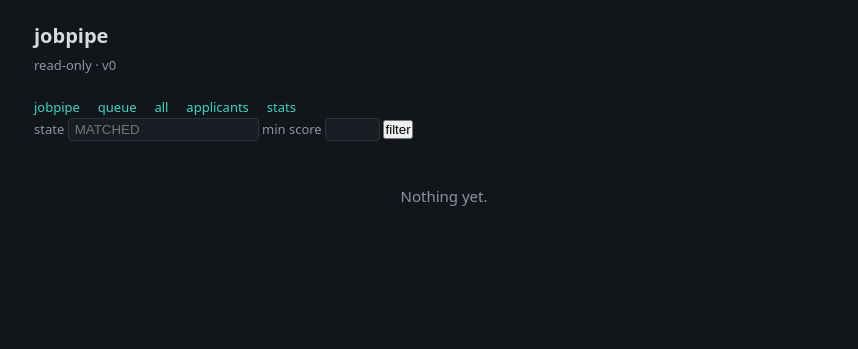
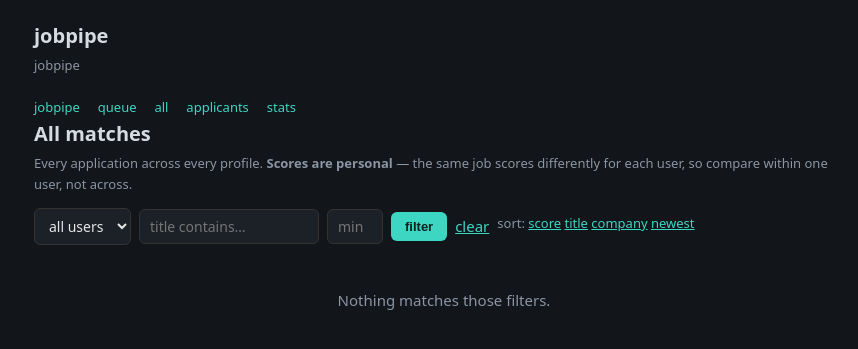
Before and after one commit to thebutygroup/jobpipe, a Django app: template app/jobpipe/dashboard/templates/all.html in a window 1280 px wide. Shown: the top 349 px of the page, without its empty margins (196-1054 px from the left). Run offline with Django 3.2, Linux system fonts and the light colour scheme; the template is opened without the code that fills it, so the values that code supplies are empty.

Commit message:
v0.6.0 sync

```diff
--- a/app/jobpipe/dashboard/templates/all.html
+++ b/app/jobpipe/dashboard/templates/all.html
@@ -1,30 +1,43 @@
 {% extends "base.html" %}
 {% block content %}
-<form class="filter" method="get">
-  state <input name="state" value="{{ state }}" placeholder="MATCHED">
-  min score <input name="min_score" value="{{ min_score }}" size="3">
-  <button>filter</button>
-</form>
-{% if rows %}
-<table>
-<tr><th>when</th><th>company</th><th>title</th><th>location</th><th>score</th><th>state</th><th></th></tr>
-<form method="get" class="meta" style="margin:10px 0">
-  <input name="q" value="{{ q }}" placeholder="filter title, e.g. data engineer"
-         style="background:#1c2128;border:1px solid #333;color:#e6e6e6;padding:5px 8px;border-radius:4px;width:220px">
+<h1>All matches</h1>
+<p class="meta">Every application across every profile. <strong>Scores are personal</strong> —
+the same job scores differently for each user, so compare within one user, not across.</p>
+
+<form method="get" class="bar">
+  <select name="user">
+    <option value="">all users</option>
+    {% for u in users %}<option value="{{ u.user_ref }}" {% if u.user_ref == user %}selected{% endif %}>{{ u.name }}</option>{% endfor %}
+  </select>
+  <input name="q" value="{{ q }}" placeholder="title contains…" style="width:180px">
+  <input name="min_score" value="{{ min_score }}" placeholder="min" style="width:56px" title="minimum score">
   <input type="hidden" name="sort" value="{{ sort }}">
   <button type="submit">filter</button>
-  {% if q %}<a href="?sort={{ sort }}">clear</a>{% endif %}
-  · sort:
-  <a href="?q={{ q|urlencode }}&sort=score"{% if sort == "score" %} style="font-weight:700"{% endif %}>score</a>
-  <a href="?q={{ q|urlencode }}&sort=title"{% if sort == "title" %} style="font-weight:700"{% endif %}>title</a>
-  <a href="?q={{ q|urlencode }}&sort=company"{% if sort == "company" %} style="font-weight:700"{% endif %}>company</a>
-  <a href="?q={{ q|urlencode }}&sort=newest"{% if sort == "newest" %} style="font-weight:700"{% endif %}>newest</a>
+  {% if q or user or min_score %}<a href="/all">clear</a>{% endif %}
+  <span class="meta">sort:
+    <a href="?user={{ user }}&q={{ q|urlencode }}&min_score={{ min_score }}&sort=score" {% if sort == "score" %}class="on"{% endif %}>score</a>
+    <a href="?user={{ user }}&q={{ q|urlencode }}&min_score={{ min_score }}&sort=title" {% if sort == "title" %}class="on"{% endif %}>title</a>
+    <a href="?user={{ user }}&q={{ q|urlencode }}&min_score={{ min_score }}&sort=company" {% if sort == "company" %}class="on"{% endif %}>company</a>
+    <a href="?user={{ user }}&q={{ q|urlencode }}&min_score={{ min_score }}&sort=newest" {% if sort == "newest" %}class="on"{% endif %}>newest</a>
+  </span>
 </form>
-{% for r in rows %}
-<tr><td>{{ r.created_at }}</td><td><a href="https://www.google.com/search?q={{ r.company|urlencode }}" target="_blank" rel="noopener" title="Google this company">{{ r.company }}</a></td><td>{{ r.title }}</td>
-<td>{{ r.location }}</td><td>{{ r.score }}</td><td>{{ r.state }}</td>
-<td><a href="/app/{{ r.id }}">review</a> · <a href="{{ r.apply_url }}" target="_blank" rel="noopener">↗</a></td></tr>
-{% endfor %}
+
+{% if rows %}
+<table class="tbl">
+  <thead><tr><th>date</th><th>company</th><th>title</th><th>salary</th><th>score</th><th>user</th><th></th></tr></thead>
+  <tbody>
+  {% for r in rows %}
+  <tr>
+    <td data-l="date">{{ r.date }}</td>
+    <td data-l="company"><a href="https://www.google.com/search?q={{ r.company|urlencode }}" target="_blank" rel="noopener">{{ r.company }}</a></td>
+    <td data-l="title"><a href="/app/{{ r.id }}" class="plain">{{ r.title }}</a></td>
+    <td data-l="salary">{{ r.salary|default:"—" }}</td>
+    <td data-l="score">{% if r.score != None %}<span class="score s{{ r.score }}">{{ r.score }}</span>{% else %}—{% endif %}</td>
+    <td data-l="user"><a href="/job_matches/{{ r.user_ref }}">{{ r.user_name }}</a></td>
+    <td data-l=""><a href="{{ r.apply_url }}" target="_blank" rel="noopener" title="job listing">↗</a></td>
+  </tr>
+  {% endfor %}
+  </tbody>
 </table>
-{% else %}<div class="empty">Nothing yet.</div>{% endif %}
+{% else %}<div class="empty">Nothing matches those filters.</div>{% endif %}
 {% endblock %}
--- a/app/jobpipe/dashboard/templates/base.html
+++ b/app/jobpipe/dashboard/templates/base.html
@@ -23,6 +23,32 @@ padding:14px 16px;margin-bottom:12px}
 .card h2{font-size:16px}
 .score{font-weight:700;color:var(--det);white-space:nowrap}
 .meta{color:var(--dim);font-size:13px;margin:2px 0 8px}
+input,select,textarea{background:#1c2128;border:1px solid #333;color:var(--fg,#e6e6e6);
+  padding:7px 10px;border-radius:6px;font-size:14px;font-family:inherit}
+input:focus,select:focus,textarea:focus{outline:1px solid var(--det);border-color:var(--det)}
+button{background:var(--det);color:#04241c;border:none;padding:7px 14px;border-radius:6px;
+  font-size:13px;font-weight:600;cursor:pointer}
+button:hover{filter:brightness(1.1)}
+.bar{display:flex;flex-wrap:wrap;gap:8px;align-items:center;margin:14px 0}
+.bar .on{font-weight:700;text-decoration:underline}
+.tbl{width:100%;border-collapse:collapse;font-size:13.5px;margin-top:6px}
+.tbl th{text-align:left;color:var(--dim);font-size:11px;text-transform:uppercase;
+  letter-spacing:.05em;padding:8px;border-bottom:1px solid var(--line,#30363d)}
+.tbl td{padding:9px 8px;border-bottom:1px solid var(--line,#30363d);vertical-align:top}
+.tbl tbody tr:hover{background:rgba(93,202,165,.05)}
+.tbl a.plain{color:inherit}
+.score{display:inline-block;min-width:22px;text-align:center;padding:2px 7px;
+  border-radius:10px;font-weight:700;font-size:12px;background:#30363d;color:#c9d1d9}
+.score.s7,.score.s8{background:#1c4429;color:#6fcf76}
+.score.s9,.score.s10{background:#1f6132;color:#7ee787}
+@media (max-width:719px){
+  .tbl thead{display:none}
+  .tbl,.tbl tbody,.tbl tr,.tbl td{display:block;width:100%;box-sizing:border-box}
+  .tbl tr{border:1px solid var(--line,#30363d);border-radius:8px;margin:10px 0;padding:6px 10px}
+  .tbl td{border:none;padding:4px 0}
+  .tbl td[data-l]:not([data-l=""])::before{content:attr(data-l) " ";color:var(--dim);
+    font-size:11px;text-transform:uppercase;letter-spacing:.05em;margin-right:6px}
+}
 ul{margin-left:18px;font-size:13.5px}
 .good{color:var(--ok,#6fcf76);font-size:13px}
 .flag{color:var(--hum)}
@@ -38,7 +64,7 @@ border:1px solid var(--line);border-radius:4px;padding:3px 6px}
 </head>
 <body><div class="wrap">
 <h1>jobpipe</h1>
-<div class="sub">read-only · v0</div>
+<div class="sub">jobpipe</div>
 <nav><a href="/">jobpipe</a>{% if not hide_internal_nav %} <a href="/queue">queue</a> <a href="/all">all</a> <a href="/applicants">applicants</a> <a href="/stats">stats</a>{% endif %}</nav>
 {% block content %}{% endblock %}
 </div></body>
--- a/app/jobpipe/dashboard/templates/detail.html
+++ b/app/jobpipe/dashboard/templates/detail.html
@@ -132,6 +132,6 @@
 </div>
 {% endif %}
 {% if public_view %}
-<div class="card"><div class="meta">This is a shared read-only view. To edit or submit, open the private review dashboard.</div></div>
+<div class="card"><div class="meta">Apply via the listing links above — the score and alignment explain why this job surfaced for you.</div></div>
 {% endif %}
 {% endblock %}
--- a/app/jobpipe/dashboard/urls.py
+++ b/app/jobpipe/dashboard/urls.py
@@ -10,6 +10,7 @@ urlpatterns = [
     path("stats", views.stats, name="stats"),
     path("applicants", views.applicants_index, name="applicants"),
     path("onboard", views.onboard, name="onboard"),
+    path("go", views.go_to_matches, name="go"),
     path("outcome/<int:outcome_id>/link", views.outcome_link, name="outcome_link"),
     path("job_matches/<str:user_ref>", views.user_matches, name="user_matches"),
     path("job_matches/<str:user_ref>/<int:job_id>", views.job_match_detail,
```
Also changed, not shown: app/jobpipe/dashboard/templates/landing.html (+11 -2 lines), app/jobpipe/dashboard/views.py (+36 -3 lines).
